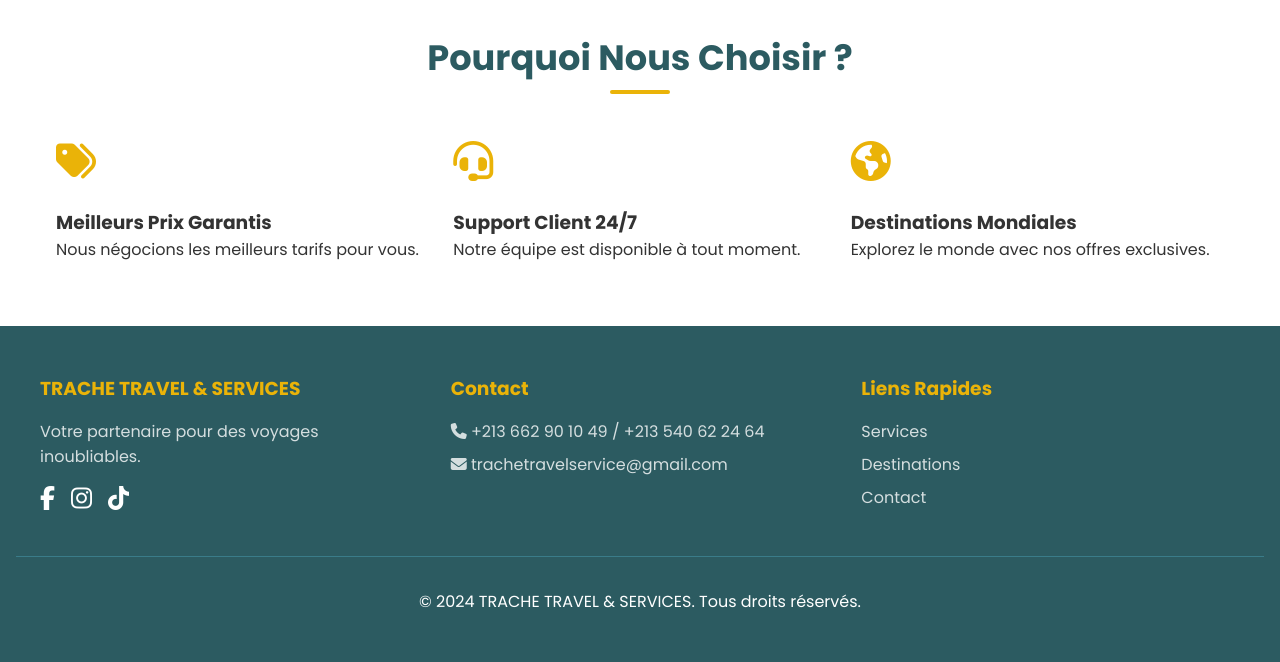
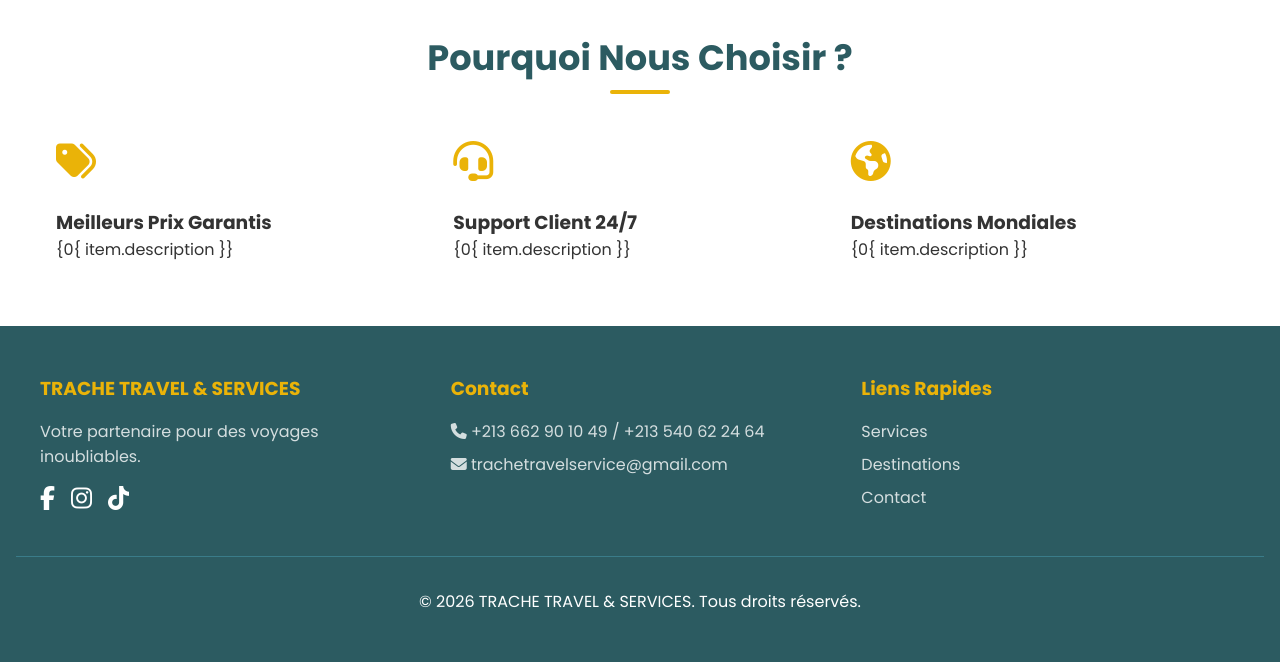
Before and after one commit to ismailtrache/project.agence.AZURE, a Flask app: page / in a window 1280 px wide. Shown: the part 2074-2736 px from the top of the page. Run offline with Flask 3, Linux system fonts and the light colour scheme.

Commit message:
Initial commit

```diff
--- a/templates/base.html
+++ b/templates/base.html
@@ -115,7 +115,7 @@
             </div>
             <div class="footer-section"><h3>Liens Rapides</h3><a href="{{ url_for('services') }}">Services</a><a href="{{ url_for('destinations') }}">Destinations</a><a href="{{ url_for('contact') }}">Contact</a></div>
         </div>
-        <div class="footer-bottom"><p>&copy; 2024 {{ data.company_name }}. Tous droits réservés.</p></div>
+        <div class="footer-bottom"><p>&copy; 2026 {{ data.company_name }}. Tous droits réservés.</p></div>
     </footer>
     <script>
         const hamburgerButton = document.getElementById('hamburger-button');
--- a/templates/index.html
+++ b/templates/index.html
@@ -118,7 +118,7 @@
             <div class="why-us-card">
                 <div class="why-us-icon"><i class="fas {{ item.icon }}"></i></div>
                 <h3>{{ item.title }}</h3>
-                <p>{{ item.description }}</p>
+                <p>{0{ item.description }}</p>
             </div>
             {% endfor %}
         </div>
```
